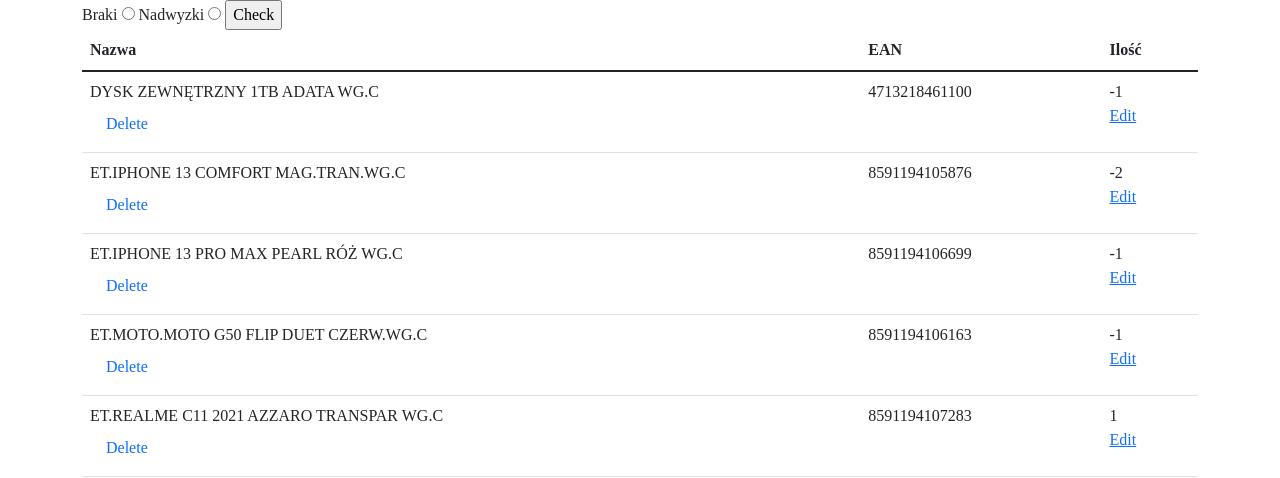
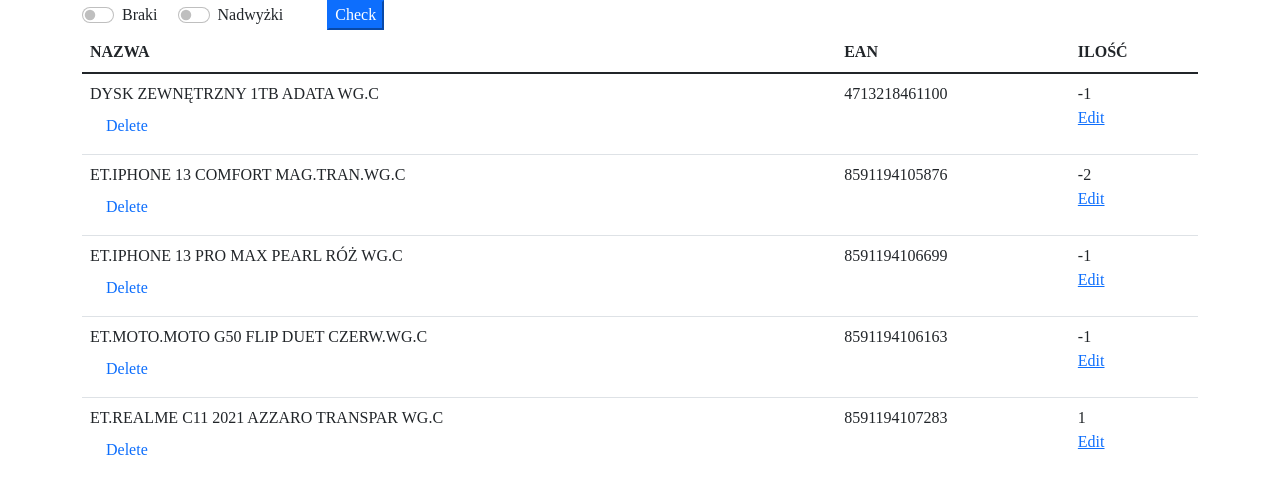
Before and after one commit to ProSwiety/Orange, a Django app: page /inw/table/ in a window 1280 px wide. Shown: the part 56-534 px from the top of the page. Run offline with Django 4.2, Linux system fonts and the light colour scheme; data comes from the database, SQL or seed files in the repository; some libraries are stand-ins or nearby versions.

Commit message:
front update filter

```diff
--- a/work_site/inw/templates/inw/inwmodel_create_form.html
+++ b/work_site/inw/templates/inw/inwmodel_create_form.html
@@ -7,5 +7,4 @@
     {{form|crispy}}
     <button type="submit" class="btn btn-primary btn">Zapisz</button>
 </form>
-
 {% endblock %}
--- a/work_site/inw/templates/inw/table_form.html
+++ b/work_site/inw/templates/inw/table_form.html
@@ -5,17 +5,25 @@
 {% block content %}
     <form method="post">
         {% csrf_token %}
-        <label for="radio-braki">Braki</label>
-            <input id="radio-braki" type="radio" name="check" value="braki">
-        <label for="radio-nadwyzki">Nadwyzki</label>
-            <input id="radio-nadwyzki" type="radio" name="check" value="nadwyzki">
-        <input type="submit" value="Check">
+        <div class="form-check form-check-inline form-switch">
+            <input class="form-check-input" id="radio-lack" type="checkbox" role="switch" name="check1" value="lack">
+            <label class="form-check-label" for="radio-lack">Braki</label>
+        </div>
+        <div class="form-check form-check-inline form-switch">
+            <input class="form-check-input" id="radio-surplus" type="checkbox" role="switch" name="check2" value="surplus">
+            <label class="form-check-label" for="radio-surplus">Nadwyżki</label>
+        </div>
+        <div class="form-check form-check-inline">
+            <input type="submit" value="Check" class="btn-primary btn-sml">
+        </div>
+
+
         <table class="table table-hover">
             <thead class=>
                 <tr>
-                    <th>Nazwa</th>
+                    <th>NAZWA</th>
                     <th>EAN</th>
-                    <th>Ilość</th>
+                    <th>ILOŚĆ</th>
                 </tr>
             </thead>
             {% for value in values %}
--- a/work_site/inw/views.py
+++ b/work_site/inw/views.py
@@ -56,15 +56,18 @@
         context = {'values': values}
         return render(request, 'inw/table_form.html', context)
     def post(self,request):
-        if 'braki' in request.POST['check']:
+        if 'check1' in request.POST and 'check2' in request.POST:
+            values = InwModel.objects.all()
+            context = {'values': values}
+            return render(request, 'inw/table_form.html', context)
+        elif 'check1' in request.POST:
             values = InwModel.objects.filter(Ilosc__lt=0)
             context = {'values': values}
             return render(request, 'inw/table_form.html', context)
-        elif 'nadwyzki' in request.POST['check']:
+        elif 'check2' in request.POST:
             values = InwModel.objects.filter(Ilosc__gt=0)
             context = {'values': values}
             return render(request, 'inw/table_form.html', context)
-
 
 class DeleteData(DeleteView):
     model = InwModel
```
Also changed, not shown: work_site/inw/upload_scripts/upload_scripts.py (line endings or trailing spaces).
